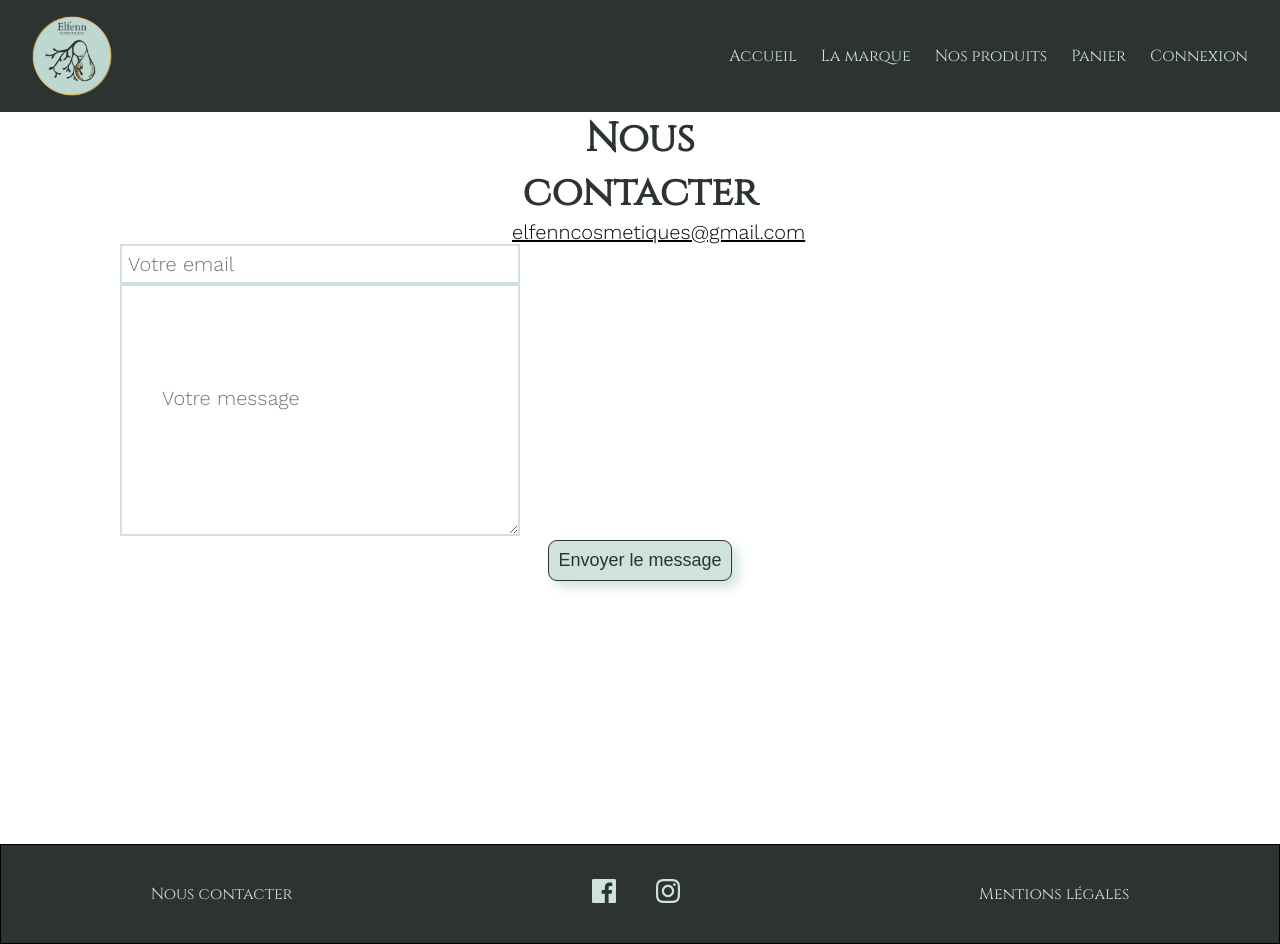
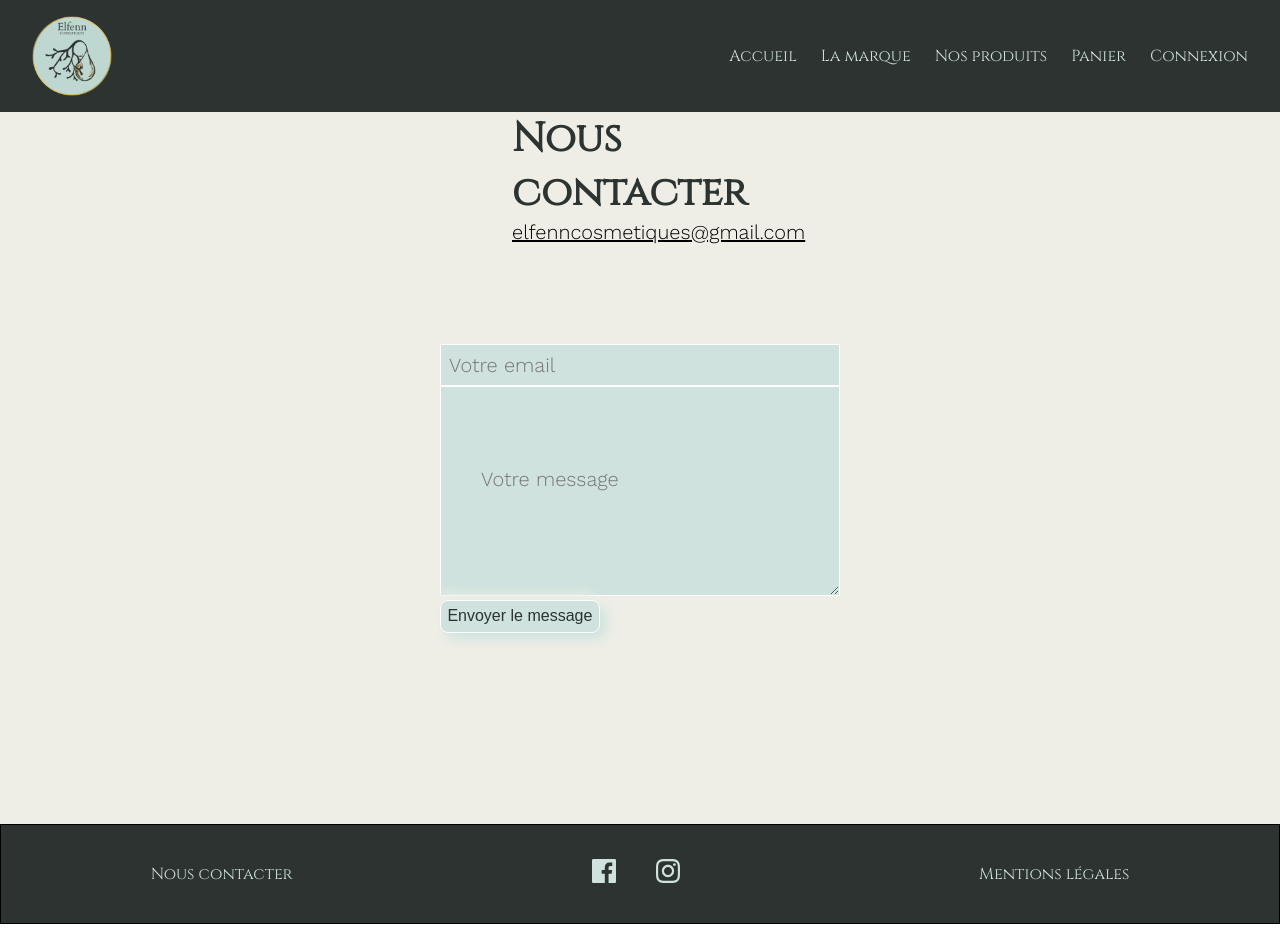
Before and after one commit to WildCodeSchool/remote2q4-21-p3-agathe-front, a React (Create React App) app: page /contact in a window 1280 px wide. Shown: the top 944 px of the page. Built offline with nearby package versions, Linux system fonts and the light colour scheme; no server answers; a web font is replaced by a local one.

Commit message:
css contact

```diff
--- a/src/components/form/ContactForm.css
+++ b/src/components/form/ContactForm.css
@@ -1,7 +1,9 @@
 .ContactForm {
     display: flex;
     flex-direction: column;
-    height: 75vh;
+    height: 60vh;
+    margin-top: 100px;
+    align-items: center;
 }
 
 .ContactForm div {
@@ -15,9 +17,10 @@
     width: 30%;
     font-size: 20px;
     font-family: var(--font-text);
-    border: 2px solid #CFE2DE;
+    border: 1px solid white;
     width: 400px;
-    padding: 0.3em;
+    padding: 0.4em;
+    background: #CFE2DE;
     }
 
     .Form input:focus {
@@ -30,9 +33,10 @@
     width: 30%;
     font-size: 20px;
     font-family: var(--font-text);
-    border: 2px solid #CFE2DE;
+    border: 1px solid WHITE;
     width: 400px;
-    padding: 5em 2em;
+    padding: 4em 2em;
+    background: #CFE2DE;
 }
 
 .ContactForm textarea:focus {
@@ -42,14 +46,14 @@
 .sendingBtn {
     border: none;
     color: #2C3331;
-    padding: 0.5em 0.5em;
-    font-size: 18px;
+    padding: 0.4em 0.4em;
+    font-size: 16px;
     border-radius: 0.5em;
     background: #CFE2DE;
-    border: 1px solid #2C3331;
+    border: 1px solid white;;
     transition: all .3s;
     box-shadow: 6px 6px 12px #CFE2DE,
-                -6px -6px 12px white;
+                -6px -6px 12px #eeeee6;
 }
 .sendingBtn:active {
     color: #2C3331;
--- a/src/pages/ContactPage.css
+++ b/src/pages/ContactPage.css
@@ -1,5 +1,5 @@
 .ContactPage .FormContainer {
-text-align: center;
+    background-color: #eeeee6;
 }
 .ContactPage .FormContainer h1 {
     font-size: 40px;
```
Also changed, not shown: src/components/Cart.jsx (deleted, +0 -36 lines).
